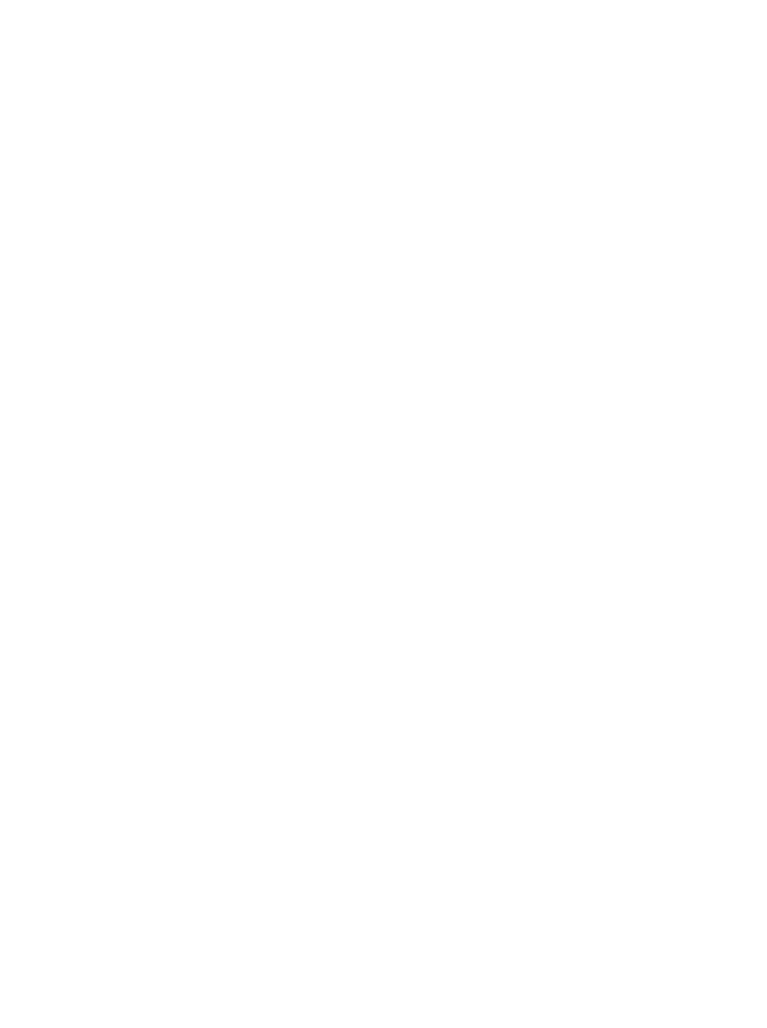
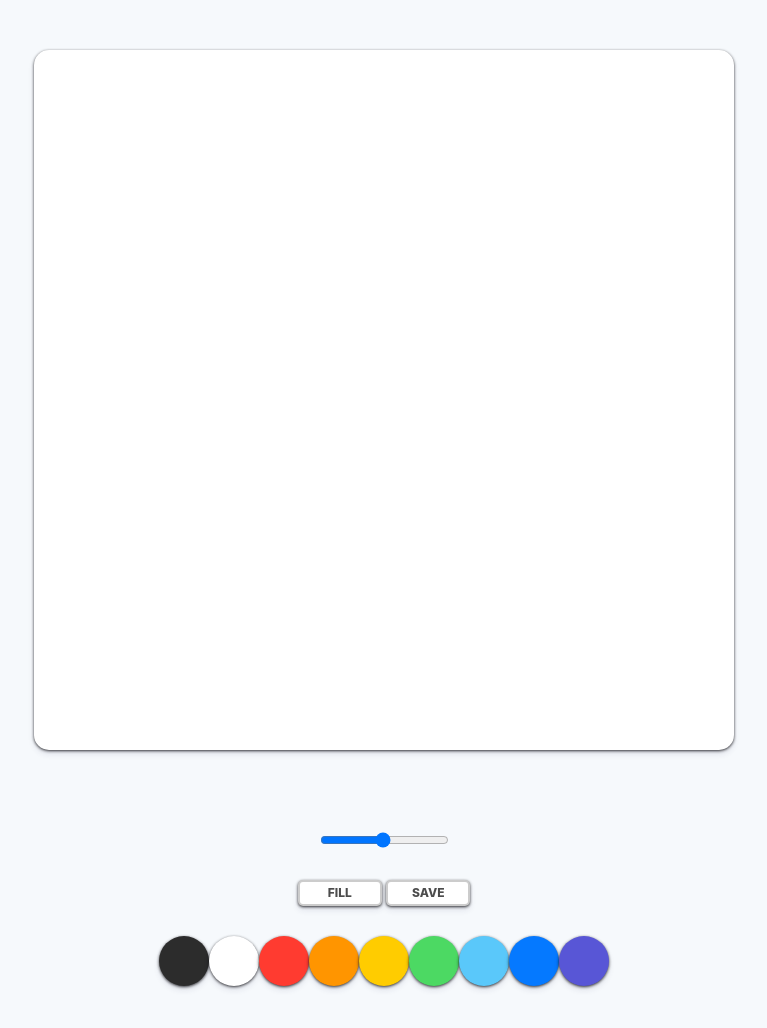
Before and after one commit to cande0/paintjs, a plain HTML site: page index.html in a window 1280 px wide. Shown: the whole page, without its empty margins (256-1023 px from the left). Before the commit the page ends 800 px from the top, so only its background shows below. Drawn offline with Linux system fonts and the light colour scheme.

Commit message:
Second Commit

```diff
--- a/index.html
+++ b/index.html
@@ -4,10 +4,37 @@
     <meta charset="UTF-8">
     <meta name="viewport" content="width=device-width, initial-scale=1.0">
     <meta http-equiv="X-UA-Compatible" content="ie=edge">
-    <link rel="stylesheet" href="style.css">
-    <title>Document</title>
+    <link rel="stylesheet" href="style.css" />
+    <title>PaintJS</title>
 </head>
 <body>
+    <canvas id="jsCanvas" class="canvas"></canvas>
+    <div class="controls">
+        <div class="controls__range">
+            <input
+            type="range"
+            id="jsRange"
+            min="0.1"
+            max="5"
+            value="2.5"
+            step="0.1" />
+        </div>
+        <div class="controls__btns">
+            <button id="jsMode">Fill</button>
+            <button id="jsSave">Save</button>
+        </div>
+        <div class="controls__colors" id="jsColors">
+            <div class="controls__color" style="background-color: #2c2c2c"></div>
+            <div class="controls__color" style="background-color: white"></div>
+            <div class="controls__color" style="background-color: #FF3B30"></div>
+            <div class="controls__color" style="background-color: #FF9500"></div>
+            <div class="controls__color" style="background-color: #FFCC00"></div>
+            <div class="controls__color" style="background-color: #4CD963"></div>
+            <div class="controls__color" style="background-color: #5AC8FA"></div>
+            <div class="controls__color" style="background-color: #0579FF"></div>
+            <div class="controls__color" style="background-color: #5856D6"></div>
+        </div>
+    </div>
     <script src="app.js"></script>
 </body>
 </html>
--- /dev/null
+++ b/reset.css
@@ -0,0 +1,43 @@
+html, body, div, span, applet, object, iframe,
+h1, h2, h3, h4, h5, h6, p, blockquote, pre,
+a, abbr, acronym, address, big, cite, code,
+del, dfn, em, img, ins, kbd, q, s, samp,
+small, strike, strong, sub, sup, tt, var,
+b, u, i, center,
+dl, dt, dd, ol, ul, li,
+fieldset, form, label, legend,
+table, caption, tbody, tfoot, thead, tr, th, td,
+article, aside, canvas, details, embed,
+figure, figcaption, footer, header, hgroup,
+menu, nav, output, ruby, section, summary,
+time, mark, audio, video {
+	margin: 0;
+	padding: 0;
+	border: 0;
+	font-size: 100%;
+	font: inherit;
+	vertical-align: baseline;
+}
+/* HTML5 display-role reset for older browsers */
+article, aside, details, figcaption, figure,
+footer, header, hgroup, menu, nav, section {
+	display: block;
+}
+body {
+	line-height: 1;
+}
+ol, ul {
+	list-style: none;
+}
+blockquote, q {
+	quotes: none;
+}
+blockquote:before, blockquote:after,
+q:before, q:after {
+	content: '';
+	content: none;
+}
+table {
+	border-collapse: collapse;
+	border-spacing: 0;
+}
--- a/style.css
+++ b/style.css
@@ -0,0 +1,64 @@
+@import "reset.css";
+body {
+    background-color: #f6f9fc;
+    font-family: -apple-system, BlinkMacSystemFont, 'Segoe UI', Roboto, Oxygen, Ubuntu, Cantarell, 'Open Sans', 'Helvetica Neue', sans-serif;
+    display: flex;
+    flex-direction: column;
+    align-items: center;
+    padding: 50px 0px;
+}
+
+.canvas {
+    width: 700px;
+    height: 700px;
+    background-color: white;
+    border-radius: 15px;
+    box-shadow: 0 4px 6px rgba(50, 50, 93, 0.11), 0 1px 3px rgba(0, 0, 0, 0.8);
+}
+
+.controls {
+    margin-top: 80px;
+    display: flex;
+    flex-direction: column;
+    align-items: center;
+}
+
+.controls .controls__btns {
+    margin-bottom: 30px;
+}
+
+.controls__btns button {
+    all: unset;
+    cursor: pointer;
+    background-color: white;
+    padding: 5px 0px;
+    width: 80px;
+    text-align: center;
+    border-radius: 5px;
+    box-shadow: 0 4px 6px rgba(50, 50, 93, 0.11), 0 1px 3px rgba(0, 0, 0, 0.8);
+    border: 2px solid rgba(0, 0, 0, 0.2);
+    color: rgba(0, 0, 0, 0.7);
+    text-transform: uppercase;
+    font-weight: 800;
+    font-size: 12px;
+}
+
+.controls__btns button:active {
+    transform: scale(0.98);
+}
+
+.controls .controls__colors {
+    display: flex;
+}
+
+.controls__colors .controls__color {
+    width: 50px;
+    height: 50px;
+    border-radius: 25px;
+    cursor: pointer;
+    box-shadow: 0 4px 6px rgba(50, 50, 93, 0.11), 0 1px 3px rgba(0, 0, 0, 0.8);
+}
+
+.controls .controls__range {
+    margin-bottom: 30px;
+}
```
